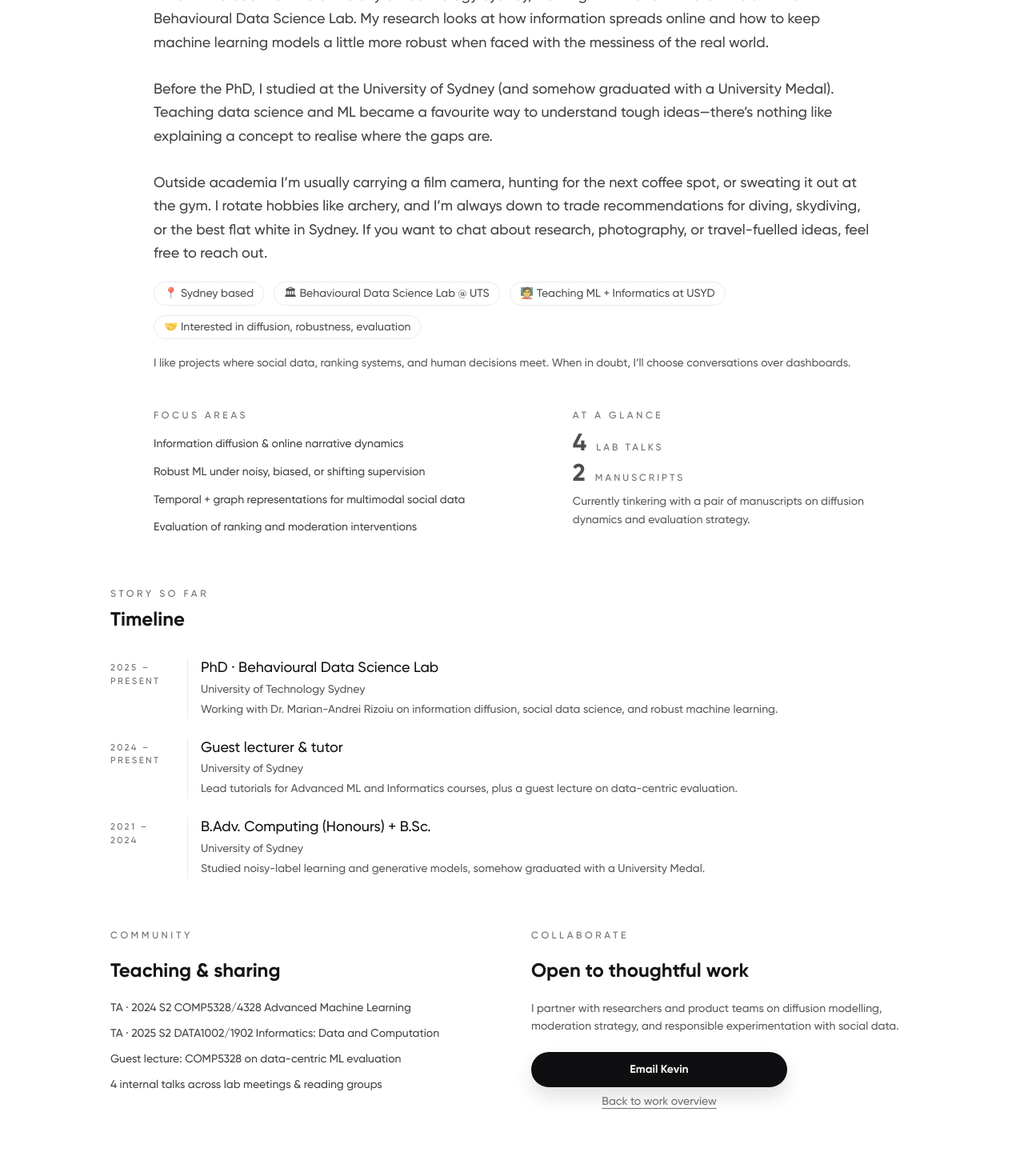
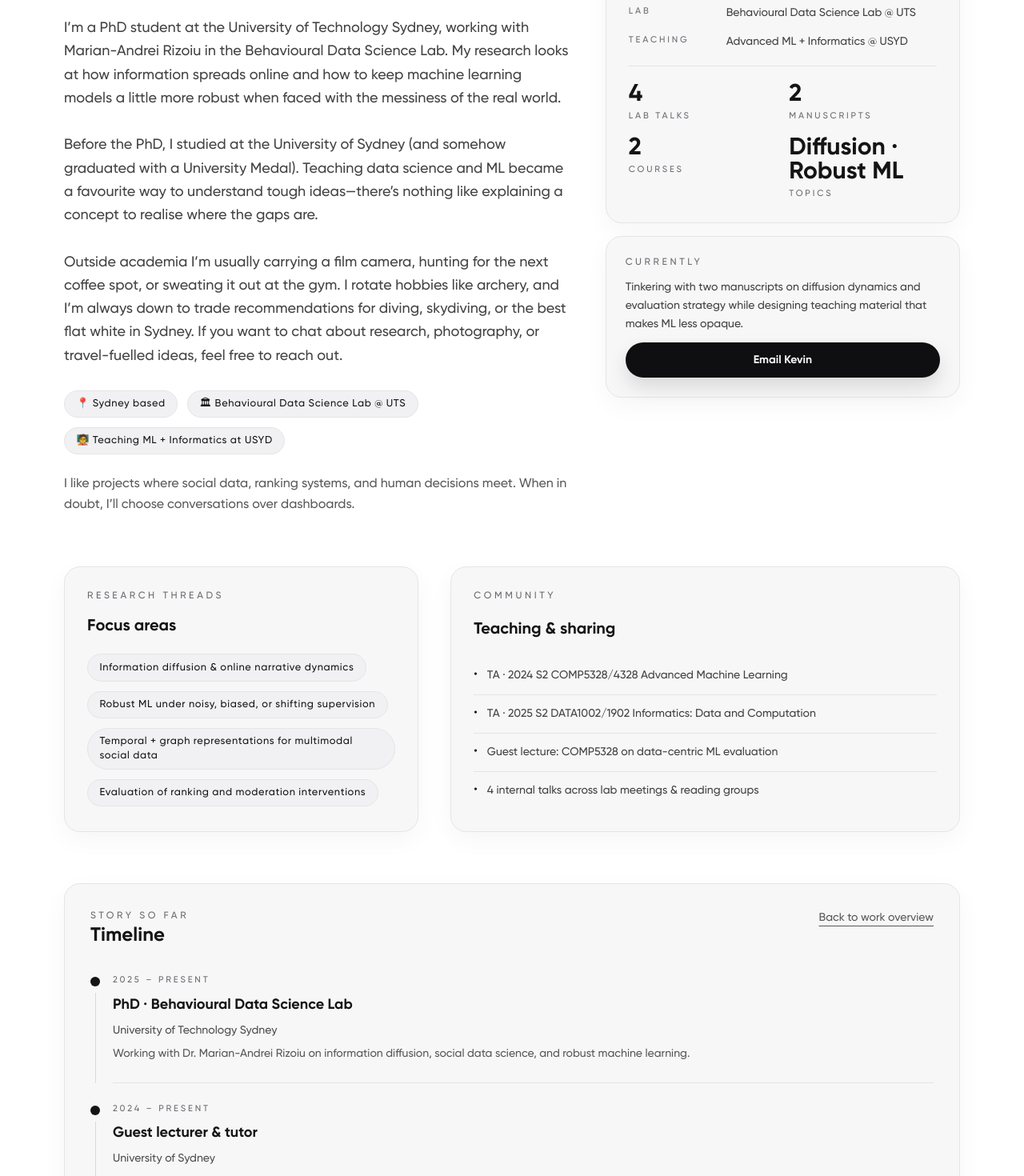
Before and after one commit to kyxzhe/kyxzhe.github.io, a Next.js app: page /about in a window 1280 px wide. Shown: the part 300-1770 px from the top of the page at 80% size. Built offline with nearby package versions, Linux system fonts and the light colour scheme.

Commit message:
feat: refresh about page layout

```diff
--- a/src/app/about/page.tsx
+++ b/src/app/about/page.tsx
@@ -48,141 +48,223 @@ const contributions = [
   "4 internal talks across lab meetings & reading groups",
 ];
 
+const snapshotFacts = [
+  { label: "Location", value: "Sydney, Australia" },
+  { label: "Lab", value: "Behavioural Data Science Lab @ UTS" },
+  { label: "Teaching", value: "Advanced ML + Informatics @ USYD" },
+];
+
+const quickStats = [
+  { label: "Lab talks", value: "4" },
+  { label: "Manuscripts", value: "2" },
+  { label: "Courses", value: "2" },
+  { label: "Topics", value: "Diffusion · Robust ML" },
+];
+
 const aboutIntro = `I’m a PhD student at the University of Technology Sydney, working with Marian-Andrei Rizoiu in the Behavioural Data Science Lab. My research looks at how information spreads online and how to keep machine learning models a little more robust when faced with the messiness of the real world.
 
 Before the PhD, I studied at the University of Sydney (and somehow graduated with a University Medal). Teaching data science and ML became a favourite way to understand tough ideas—there’s nothing like explaining a concept to realise where the gaps are.
 
 Outside academia I’m usually carrying a film camera, hunting for the next coffee spot, or sweating it out at the gym. I rotate hobbies like archery, and I’m always down to trade recommendations for diving, skydiving, or the best flat white in Sydney. If you want to chat about research, photography, or travel-fuelled ideas, feel free to reach out.`;
 
-const highlights = [
-  "📍 Sydney based",
-  "🏛 Behavioural Data Science Lab @ UTS",
-  "🧑‍🏫 Teaching ML + Informatics at USYD",
-  "🤝 Interested in diffusion, robustness, evaluation",
-];
-
 export default function AboutPage() {
   return (
-    <div className="flex flex-col min-h-screen font-sans pt-2 md:pt-0 lg:py-6 xl:py-0 xl:pb-6 overflow-visible">
+    <div className="flex flex-col min-h-screen font-sans overflow-visible">
       <Navbar />
       <motion.main
-        className="flex-1 flex flex-col items-center gap-16 px-4 md:px-16 lg:px-24 py-12"
+        className="flex-1 w-full max-w-6xl mx-auto px-4 md:px-8 lg:px-6 xl:px-4 py-12 md:py-14 flex flex-col gap-16"
         variants={containerVariants}
         initial="hidden"
         animate="visible"
       >
         <motion.section
-          className="max-w-4xl w-full flex flex-col gap-12"
+          className="grid gap-10 lg:grid-cols-12 items-start"
           variants={cardVariants}
           initial="hidden"
           animate="visible"
         >
-          <div className="flex flex-col gap-6">
+          <div className="lg:col-span-7 space-y-6">
+            <div className="space-y-3">
               <p className="text-xs uppercase tracking-[0.3em] text-muted-foreground">About Kevin</p>
-            <div className="space-y-5">
-              <h1 className="text-4xl md:text-5xl font-semibold leading-tight">Research first, people centered</h1>
-              <p className="text-base md:text-lg text-foreground/80 whitespace-pre-line leading-relaxed">{aboutIntro}</p>
-              <div className="flex flex-wrap gap-3 text-sm text-foreground/75">
-                {highlights.map((item) => (
-                  <span key={item} className="px-3 py-1 rounded-full border border-[rgba(0,0,0,0.08)] bg-transparent dark:border-white/20">
+              <h1 className="text-[2.45rem] md:text-[2.8rem] font-semibold leading-tight">
+                Research first, people centered
+              </h1>
+              <p className="text-base md:text-lg text-foreground/80 whitespace-pre-line leading-relaxed">
+                {aboutIntro}
+              </p>
+            </div>
+            <div className="flex flex-wrap gap-3 pt-1">
+              {["📍 Sydney based", "🏛 Behavioural Data Science Lab @ UTS", "🧑‍🏫 Teaching ML + Informatics at USYD"].map((item) => (
+                <span key={item} className="chip chip-relaxed bg-[var(--pill-background)] border border-[var(--card-border)]">
                   {item}
                 </span>
               ))}
             </div>
-              <p className="text-sm text-foreground/70">
+            <p className="text-sm md:text-base text-foreground/70 max-w-3xl leading-relaxed">
               I like projects where social data, ranking systems, and human decisions meet. When in doubt, I’ll choose conversations over dashboards.
             </p>
           </div>
+
+          <div className="lg:col-span-5 space-y-4">
+            <motion.div
+              variants={cardVariants}
+              className="surface-card p-6 md:p-7 space-y-5"
+            >
+              <div className="space-y-2">
+                <p className="text-xs uppercase tracking-[0.3em] text-muted-foreground">Snapshot</p>
+                <h2 className="text-xl font-semibold text-foreground">Where to find me</h2>
               </div>
-
-          <div className="grid gap-10 lg:grid-cols-[1.3fr_1fr]">
               <div className="space-y-4">
-              <p className="text-xs uppercase tracking-[0.3em] text-muted-foreground">Focus areas</p>
-              <div className="space-y-3 text-sm text-foreground/80">
-                {researchFocus.map((item) => (
-                  <p key={item} className="leading-relaxed">{item}</p>
+                {snapshotFacts.map((fact) => (
+                  <div key={fact.label} className="grid grid-cols-[110px_1fr] items-start gap-3 text-sm">
+                    <p className="text-[11px] uppercase tracking-[0.26em] text-muted-foreground">{fact.label}</p>
+                    <p className="text-foreground/80">{fact.value}</p>
+                  </div>
                 ))}
               </div>
+              <div className="grid grid-cols-2 gap-4 pt-5 border-t border-[rgba(0,0,0,0.08)] dark:border-white/15">
+                {quickStats.map((stat) => (
+                  <div key={stat.label} className="space-y-1">
+                    <p className="text-3xl font-semibold leading-none">{stat.value}</p>
+                    <p className="text-[11px] uppercase tracking-[0.26em] text-muted-foreground">{stat.label}</p>
                   </div>
-            <div className="space-y-3">
-              <p className="text-xs uppercase tracking-[0.3em] text-muted-foreground">At a glance</p>
-              <div className="flex flex-col gap-2 text-sm text-foreground/75">
-                <div className="flex items-baseline gap-3">
-                  <span className="text-3xl font-semibold leading-none">4</span>
-                  <span className="text-xs uppercase tracking-[0.25em] text-muted-foreground">Lab talks</span>
+                ))}
               </div>
-                <div className="flex items-baseline gap-3">
-                  <span className="text-3xl font-semibold leading-none">2</span>
-                  <span className="text-xs uppercase tracking-[0.25em] text-muted-foreground">Manuscripts</span>
-                </div>
-                <p className="text-sm text-foreground/70 leading-relaxed">
-                  Currently tinkering with a pair of manuscripts on diffusion dynamics and evaluation strategy.
+            </motion.div>
+
+            <motion.div
+              variants={cardVariants}
+              className="surface-card p-5 md:p-6 space-y-3"
+            >
+              <p className="text-xs uppercase tracking-[0.3em] text-muted-foreground">Currently</p>
+              <p className="text-sm text-foreground/80 leading-relaxed">
+                Tinkering with two manuscripts on diffusion dynamics and evaluation strategy while designing teaching material that makes ML less opaque.
               </p>
-              </div>
-            </div>
+              <Link
+                href={`mailto:${contactInfo.email}`}
+                className="inline-flex justify-center w-full btn-primary text-sm"
+              >
+                Email Kevin
+              </Link>
+            </motion.div>
           </div>
         </motion.section>
 
-        <section className="w-full max-w-5xl space-y-16">
-          <div className="space-y-8">
-            <div className="space-y-2">
+        <section className="grid gap-10 lg:grid-cols-12">
+          <motion.div
+            variants={cardVariants}
+            className="surface-card p-6 md:p-7 space-y-4 lg:col-span-5"
+            initial="hidden"
+            animate="visible"
+          >
+            <p className="text-xs uppercase tracking-[0.3em] text-muted-foreground">Research threads</p>
+            <h2 className="text-xl font-semibold">Focus areas</h2>
+            <div className="flex flex-wrap gap-3 pt-1">
+              {researchFocus.map((item) => (
+                <span
+                  key={item}
+                  className="chip chip-relaxed border border-[var(--card-border)] bg-[var(--pill-background)]"
+                >
+                  {item}
+                </span>
+              ))}
+            </div>
+          </motion.div>
+
+          <motion.div
+            variants={cardVariants}
+            className="surface-card p-6 md:p-7 space-y-5 lg:col-span-7"
+            initial="hidden"
+            animate="visible"
+          >
+            <p className="text-xs uppercase tracking-[0.3em] text-muted-foreground">Community</p>
+            <h2 className="text-xl font-semibold">Teaching & sharing</h2>
+            <ul className="divide-y divide-[rgba(0,0,0,0.08)] dark:divide-white/12">
+              {contributions.map((item) => (
+                <li key={item} className="py-3 flex items-start gap-3 text-sm text-foreground/80">
+                  <span className="text-[var(--accent)]">•</span>
+                  <span className="leading-relaxed">{item}</span>
+                </li>
+              ))}
+            </ul>
+          </motion.div>
+        </section>
+
+        <motion.section
+          variants={cardVariants}
+          className="surface-card p-6 md:p-8 space-y-8"
+          initial="hidden"
+          animate="visible"
+        >
+          <div className="flex items-start justify-between gap-6 flex-wrap">
+            <div>
               <p className="text-xs uppercase tracking-[0.3em] text-muted-foreground">Story so far</p>
               <h2 className="text-2xl font-semibold">Timeline</h2>
             </div>
+            <Link
+              href="/"
+              className="text-sm text-foreground/70 underline underline-offset-6 hover:text-foreground transition-colors"
+            >
+              Back to work overview
+            </Link>
+          </div>
           <div className="space-y-6">
-              {timeline.map((item) => (
+            {timeline.map((item, index) => (
               <div key={item.title} className="flex gap-4">
-                  <div className="w-20 shrink-0 pt-1">
-                    <p className="text-[0.7rem] uppercase tracking-[0.22em] text-muted-foreground">
+                <div className="flex flex-col items-center pt-1">
+                  <span className="w-3 h-3 rounded-full bg-foreground" />
+                  {index !== timeline.length - 1 && (
+                    <span className="flex-1 w-px bg-[rgba(0,0,0,0.12)] dark:bg-white/25 mt-2" />
+                  )}
+                </div>
+                <div
+                  className={`flex-1 pb-6 space-y-2 ${
+                    index !== timeline.length - 1 ? "border-b border-[rgba(0,0,0,0.08)] dark:border-white/15" : ""
+                  }`}
+                >
+                  <p className="text-[11px] uppercase tracking-[0.26em] text-muted-foreground">
                     {item.period}
                   </p>
-                  </div>
-                  <div className="flex-1 space-y-1 border-l border-[rgba(0,0,0,0.08)] pl-4 dark:border-white/20">
-                    <h3 className="text-lg font-medium leading-snug">{item.title}</h3>
-                    <p className="text-sm text-foreground/70">{item.org}</p>
+                  <h3 className="text-lg font-semibold">{item.title}</h3>
+                  <p className="text-sm text-foreground/75">{item.org}</p>
                   <p className="text-sm text-foreground/70 leading-relaxed">{item.detail}</p>
                 </div>
               </div>
             ))}
           </div>
+        </motion.section>
+
+        <motion.section
+          variants={cardVariants}
+          className="surface-card p-6 md:p-8 grid gap-8 lg:grid-cols-2 items-start"
+          initial="hidden"
+          animate="visible"
+        >
+          <div className="space-y-3">
+            <p className="text-xs uppercase tracking-[0.3em] text-muted-foreground">Collaborate</p>
+            <h2 className="text-xl font-semibold">Open to thoughtful work</h2>
+            <p className="text-sm text-foreground/75 leading-relaxed">
+              I partner with researchers and product teams on diffusion modelling, moderation strategy, and responsible experimentation with social data.
+              If your project needs careful measurement and collaborative storytelling, let&apos;s talk.
+            </p>
           </div>
-
-          <div className="grid gap-12 lg:grid-cols-2">
-            <div className="space-y-5">
-              <p className="text-xs uppercase tracking-[0.3em] text-muted-foreground">Community</p>
-              <h2 className="text-2xl font-semibold">Teaching & sharing</h2>
-              <ul className="space-y-3 text-sm text-foreground/80">
-                {contributions.map((item) => (
-                  <li key={item}>{item}</li>
-                ))}
-              </ul>
-            </div>
-            <div className="space-y-5">
-              <p className="text-xs uppercase tracking-[0.3em] text-muted-foreground">Collaborate</p>
-              <h2 className="text-2xl font-semibold">Open to thoughtful work</h2>
-              <p className="text-sm text-foreground/70 leading-relaxed">
-                I partner with researchers and product teams on diffusion modelling,
-                moderation strategy, and responsible experimentation with social data.
-              </p>
-              <div className="flex flex-col gap-2 text-sm max-w-xs">
+          <div className="space-y-3">
             <Link
               href={`mailto:${contactInfo.email}`}
-                  className="btn-primary inline-flex justify-center"
+              className="btn-primary inline-flex justify-center w-full text-sm"
             >
               Email Kevin
             </Link>
             <Link
-                  href="/"
-                  className="text-foreground/60 text-center underline underline-offset-4 hover:text-foreground transition-colors"
+              href="/news"
+              className="text-sm text-foreground/70 underline underline-offset-6 hover:text-foreground transition-colors text-center block"
             >
-                  Back to work overview
+              See what I am sharing lately
             </Link>
           </div>
-            </div>
-          </div>
-        </section>
+        </motion.section>
       </motion.main>
-      <Footer className="mb-4" />
+      <Footer className="mt-4" />
     </div>
   );
 }
```
Lines whose indentation alone changed are shown as unchanged.
